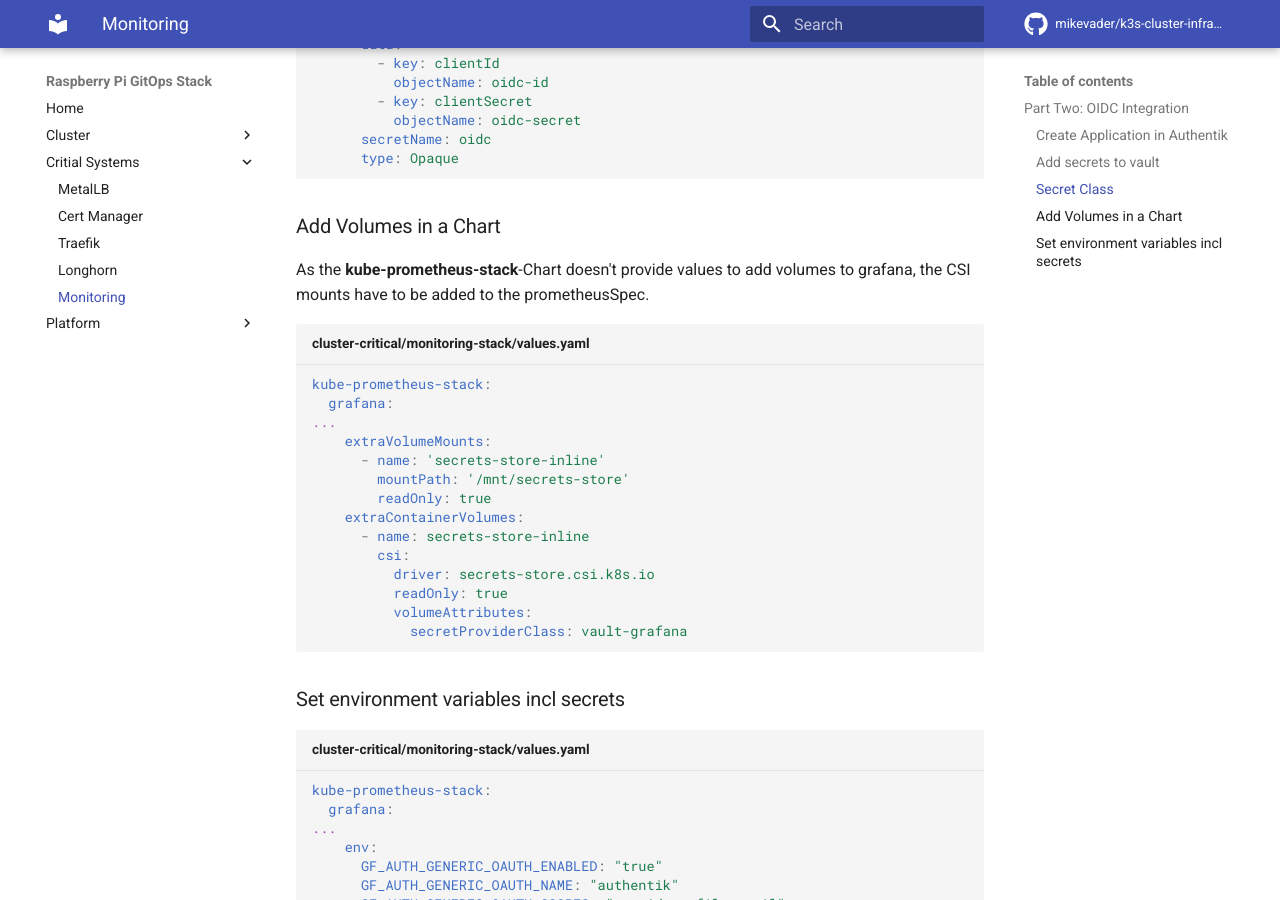
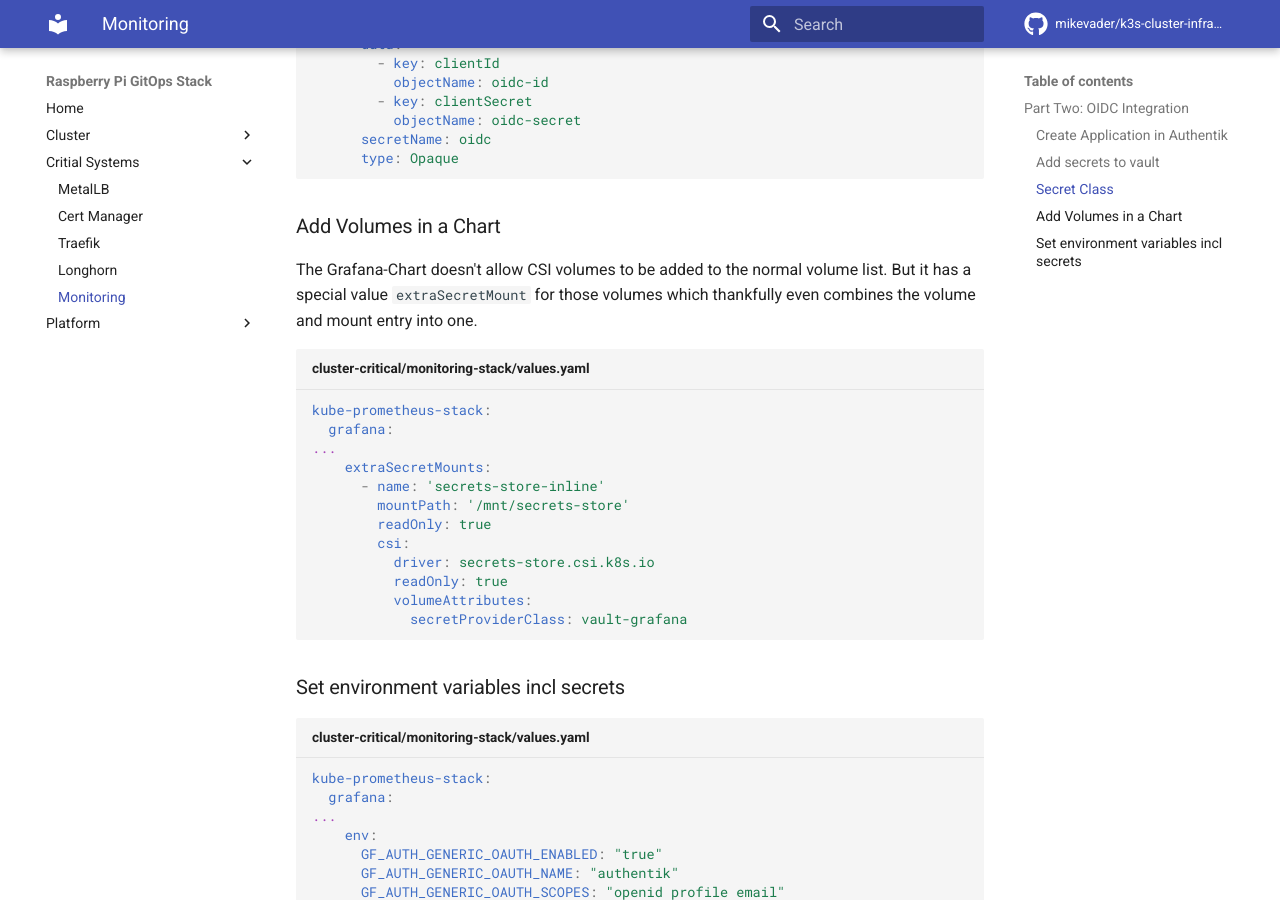
Before and after one commit to mikevader/k3s-cluster-infra-apps, an MkDocs documentation site: the page built from docs/monitoring.md, in a window 1280 px wide and 900 px high, scrolled down 1840 px. Built offline with MkDocs 1.6.1 and Material for MkDocs 9.7.7, drawn with Linux system fonts in a browser that asks for light colours.

Commit message:
Document grafana csi volume

````diff
--- a/docs/monitoring.md
+++ b/docs/monitoring.md
@@ -95,19 +95,18 @@
 
 ### Add Volumes in a Chart
 
-As the **kube-prometheus-stack**-Chart doesn't provide values to add volumes to grafana, the CSI mounts have
-to be added to the prometheusSpec.
+The Grafana-Chart doesn't allow CSI volumes to be added to the normal volume
+list. But it has a special value `extraSecretMount` for those volumes which
+thankfully even combines the volume and mount entry into one.
 
 ```yaml title="cluster-critical/monitoring-stack/values.yaml"
 kube-prometheus-stack:
   grafana:
 ...
-    extraVolumeMounts:
+    extraSecretMounts:
       - name: 'secrets-store-inline'
         mountPath: '/mnt/secrets-store'
         readOnly: true
-    extraContainerVolumes:
-      - name: secrets-store-inline
         csi:
           driver: secrets-store.csi.k8s.io
           readOnly: true
````
